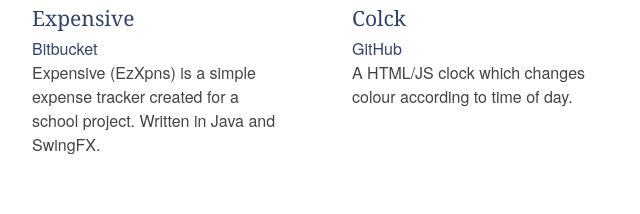
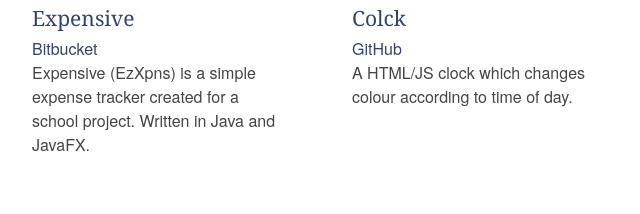
Before and after one commit to gyng/gyng.github.io, a plain HTML site: page index.html in a window 1280 px wide. Shown: the part 1186-1400 px from the top of the page, 138-778 px from the left. Drawn offline with Linux system fonts and the light colour scheme.

Commit message:
What is SwingFX?

```diff
--- a/index.html
+++ b/index.html
@@ -112,7 +112,7 @@
 						<h4>Expensive</h4>
 					</a>
 					<a href="https://bitbucket.org/w11-1j/ezxpns">Bitbucket</a>
-					<p>Expensive (EzXpns) is a simple expense tracker created for a school project. Written in Java and SwingFX.</p>
+					<p>Expensive (EzXpns) is a simple expense tracker created for a school project. Written in Java and JavaFX.</p>
 				</section>
 
 				<section class="one-third column project">
```
